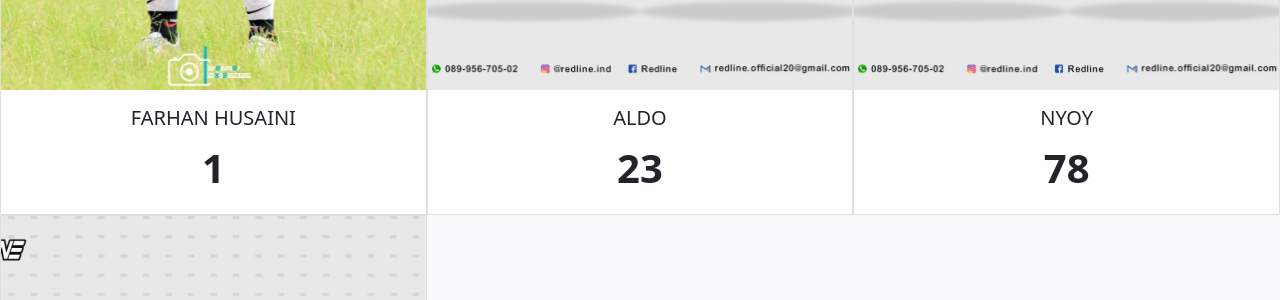
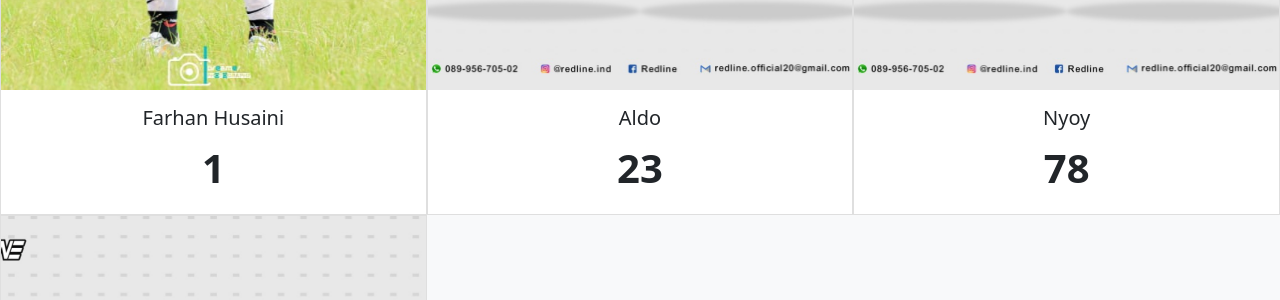
Before and after one commit to tesafc/www2, a Jekyll site: the page built from team.html, in a window 1280 px wide. Shown: the part 1502-1802 px from the top of the page. Built offline with Jekyll 4.4.1, drawn with Linux system fonts in a browser that asks for light colours.

Commit message:
Update team.html

```diff
--- a/team.html
+++ b/team.html
@@ -18,7 +18,7 @@ image: /assets/img/logo-1.png
           <img src="/assets/img/pp/default-pp.jpg" class="rounded-0">
         {% endif %}
         <div class="card-body">
-          <h5 class="card-title text-center text-uppercase">{{ player.name }}</h5>
+          <h5 class="card-title text-center text-capitalize">{{ player.name }}</h5>
           <p class="card-text text-center fs-1 fw-bold">{{ player.no-punggung }}</p>
         </div>
       </div>
```
